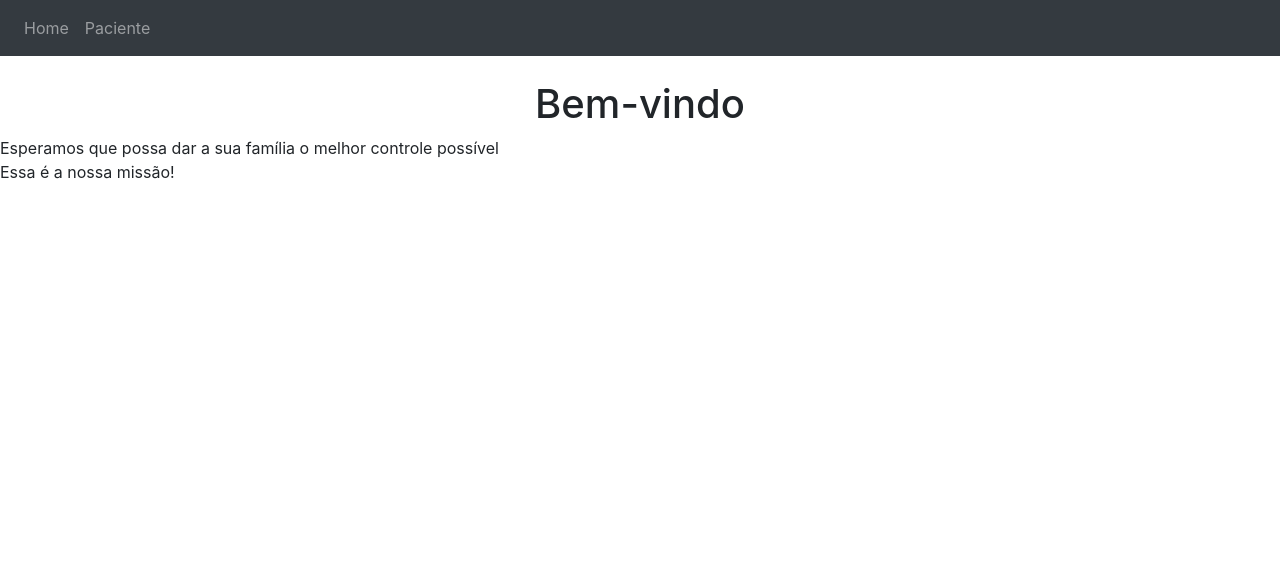
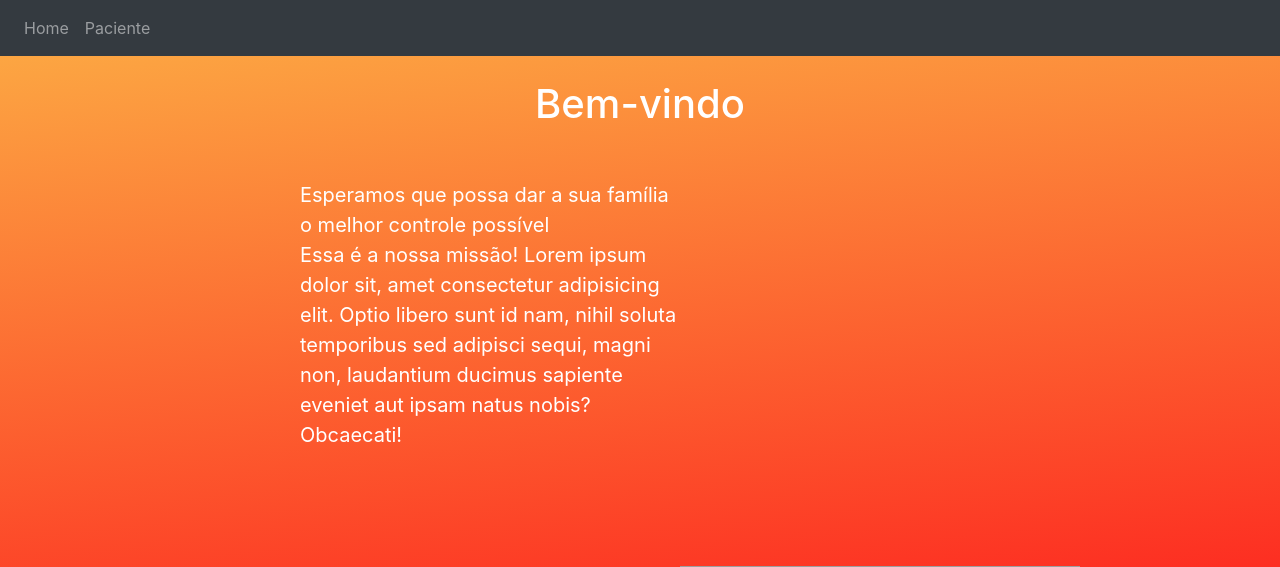
Before and after one commit to CristinoCg/SilverHairSaver, a Django app: template templates/home.html in a window 1280 px wide. Shown: the top 567 px of the page. Before the commit the page ends 179 px from the top, so only its background shows below. Run offline with Django 4.2, Linux system fonts and the light colour scheme; the template is opened without the code that fills it, so the values that code supplies are empty; some libraries are stand-ins or nearby versions; grey boxes are pictures that could not be loaded.

Commit message:
Updates: views changes and  static files
I have add some code to views, to get better results in the app.\nI also add an image to for the home page

```diff
--- a/config/settings.py
+++ b/config/settings.py
@@ -117,6 +117,7 @@ USE_TZ = True
 # https://docs.djangoproject.com/en/4.1/howto/static-files/
 
 STATIC_URL = 'static/'
+STATICFILES_DIRS = [BASE_DIR / 'static']
 
 # Default primary key field type
 # https://docs.djangoproject.com/en/4.1/ref/settings/#default-auto-field
--- a/mqttApp/urls.py
+++ b/mqttApp/urls.py
@@ -3,7 +3,7 @@ from .views import (
     HomePageView,
     TemperaturaView,
     BatimentoView,
-    OxigenioView,
+
     LocalizacaoView,
     ClienteView)
 
@@ -17,7 +17,5 @@ broker_ulrpatterns=[
     path('batimento', BatimentoView, name='batimento'),
     path('temperatura', TemperaturaView, name='temperatura'),
     path('localizacao', LocalizacaoView, name='localizacao'),
-    path('oxigenio', OxigenioView, name='oxigenio')
-
 ]
 urlpatterns += broker_ulrpatterns
--- a/templates/base.html
+++ b/templates/base.html
@@ -3,17 +3,43 @@
     <head>
         <title>SilverHairSaver</title>
         <meta name="viewport" content="width=device-width, initial-scale=1, shrink-to-fit=no">
-        <meta charset="utf-8">
+        <meta charset="UTF-8">
         <link rel="stylesheet" href="https://cdn.jsdelivr.net/npm/bootstrap@4.3.1/dist/css/bootstrap.min.css" integrity="sha384-ggOyR0iXCbMQv3Xipma34MD+dH/1fQ784/j6cY/iJTQUOhcWr7x9JvoRxT2MZw1T" crossorigin="anonymous">
+        <style>
+            .gradient{
+                height: 1000px;
+                background: linear-gradient(354deg, rgba(131,58,180,1) 0%, rgba(253,29,29,1) 50%, rgba(252,176,69,1) 100%);
+            }
+            .block_font{
+                font-size: 50px;
+                text-align:center;
+            }
+            .textos{
 
+                font-size:20px;
+                margin-left: 300px;
+                max-width:30%;
+
+            }
+            .images{
+
+                position: relative;
+
+
+
+            }
+        </style>
     </head>
-    <body>
+    <body class="gradient">
         <script src="https://unpkg.com/htmx.org@1.8.0" integrity="sha384-cZuAZ+ZbwkNRnrKi05G/fjBX+azI9DNOkNYysZ0I/X5ZFgsmMiBXgDZof30F5ofc" crossorigin="anonymous"></script>
         <script src="https://code.jquery.com/jquery-3.3.1.slim.min.js" integrity="sha384-q8i/X+965DzO0rT7abK41JStQIAqVgRVzpbzo5smXKp4YfRvH+8abtTE1Pi6jizo" crossorigin="anonymous"></script>
         <script src="https://cdn.jsdelivr.net/npm/popper.js@1.14.7/dist/umd/popper.min.js" integrity="sha384-UO2eT0CpHqdSJQ6hJty5KVphtPhzWj9WO1clHTMGa3JDZwrnQq4sF86dIHNDz0W1" crossorigin="anonymous"></script>
         <script src="https://cdn.jsdelivr.net/npm/bootstrap@4.3.1/dist/js/bootstrap.min.js" integrity="sha384-JjSmVgyd0p3pXB1rRibZUAYoIIy6OrQ6VrjIEaFf/nJGzIxFDsf4x0xIM+B07jRM" crossorigin="anonymous"></script>
-      <nav  class="navbar navbar-expand-lg navbar-dark bg-dark ">
-            <div class="collapse navbar-collapse">
+      <nav  class="navbar navbar-expand-md navbar-dark bg-dark ">
+        <button class="navbar-toggler" type="button" data-toggle="collapse" data-target="#menu" aria-controls="menu" aria-expanded="false">
+            <span class="navbar-toggler-icon"></span>
+          </button>
+        <div class="collapse navbar-collapse" id="menu" >
                 <div class="navbar-nav">
                     <a class="nav-item nav-link" href="/">Home</a>
                     <a class="nav-item nav-link" href="/paciente/">Paciente</a>
--- a/templates/home.html
+++ b/templates/home.html
@@ -1,9 +1,26 @@
 {% extends 'base.html' %}
 {% block content %}
+{% load static %}
 <br>
 <div>
-        <h1 style="text-align: center">Bem-vindo</h1>
-        <p>Esperamos que possa dar a sua família o melhor controle possível<br>
-        Essa é a nossa missão!</p>
+        <h1 style="text-align: center;color:white">Bem-vindo</h1>
+        <br>
+        <div style="padding-top:20px;width:100%;justify-content:space-around;align-items:center;color:white">
+        <p class="textos" style="position:relative;float:left;">Esperamos que possa dar a sua família o melhor controle possível<br>
+        Essa é a nossa missão! Lorem ipsum dolor sit, amet consectetur
+        adipisicing elit. Optio libero sunt id nam, nihil soluta temporibus sed adipisci
+        sequi, magni non, laudantium ducimus sapiente eveniet aut ipsam natus nobis? Obcaecati!
+        </p>
+        <image src="{% static 'images/idoso1' %}" style="width:400px;height:100%;float:right;margin-right:200px;margin-top: 100px;">
+        </div>
+        <br>
+        <div style="margin-top:100px;width:100%;justify-content:space-around;align-items:center;color:white">
+                <p class="textos" style="position:relative;float:right;">Esperamos que possa dar a sua família o melhor controle possível<br>
+                Essa é a nossa missão! Lorem ipsum dolor sit, amet consectetur
+                adipisicing elit. Optio libero sunt id nam, nihil soluta temporibus sed adipisci
+                sequi, magni non, laudantium ducimus sapiente eveniet aut ipsam natus nobis? Obcaecati!
+                </p>
+                <image src="{% static 'images/idoso1' %}" style="width:400px;height:100%;float:left;margin-left:200px;">
+        </div>
 </div>
 {% endblock content %}
```
Also changed, not shown: mqttApp/views.py (+16 -15 lines), templates/paciente.html (+9 -16 lines), db.sqlite3, 1 other file.
